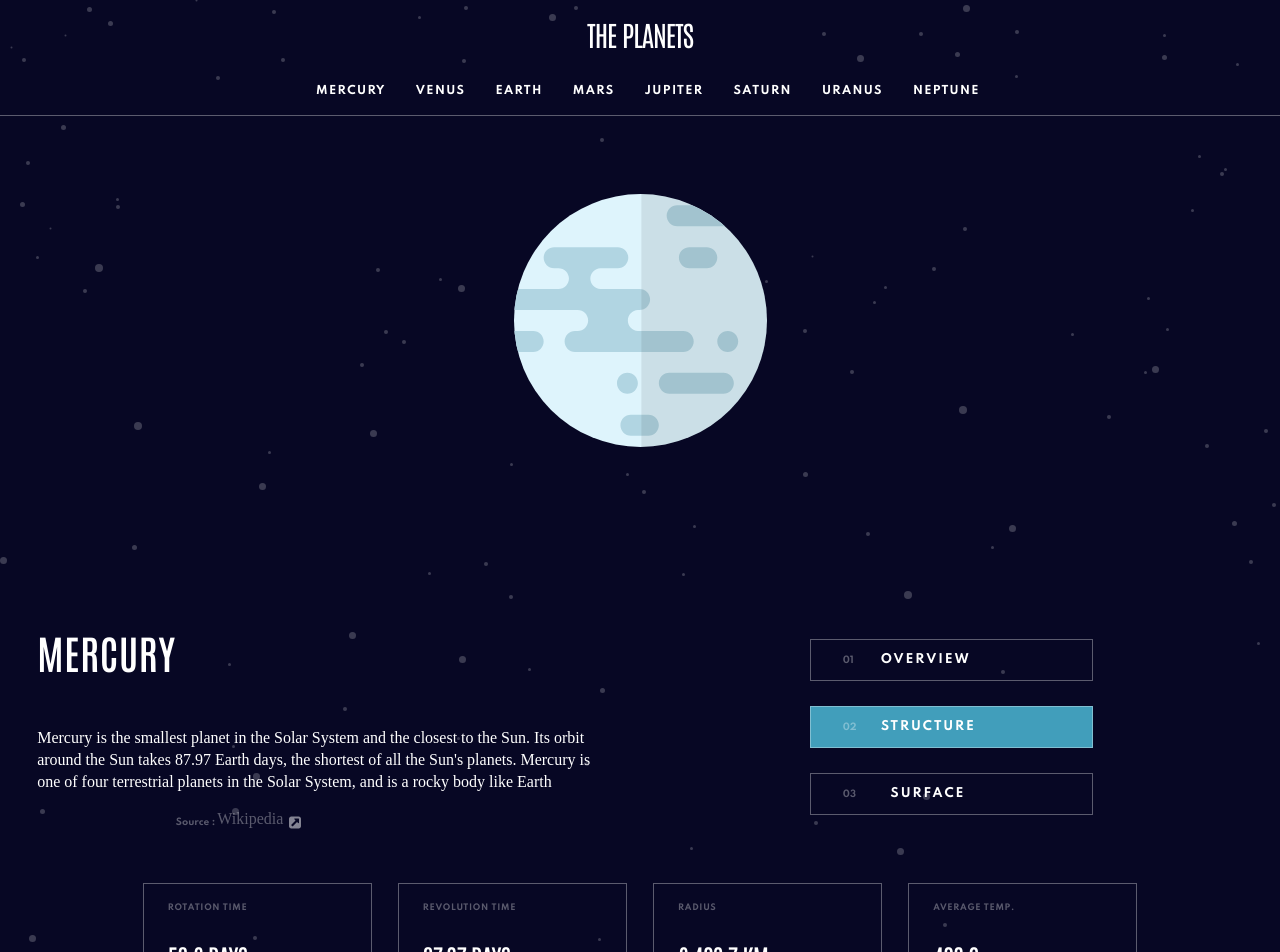
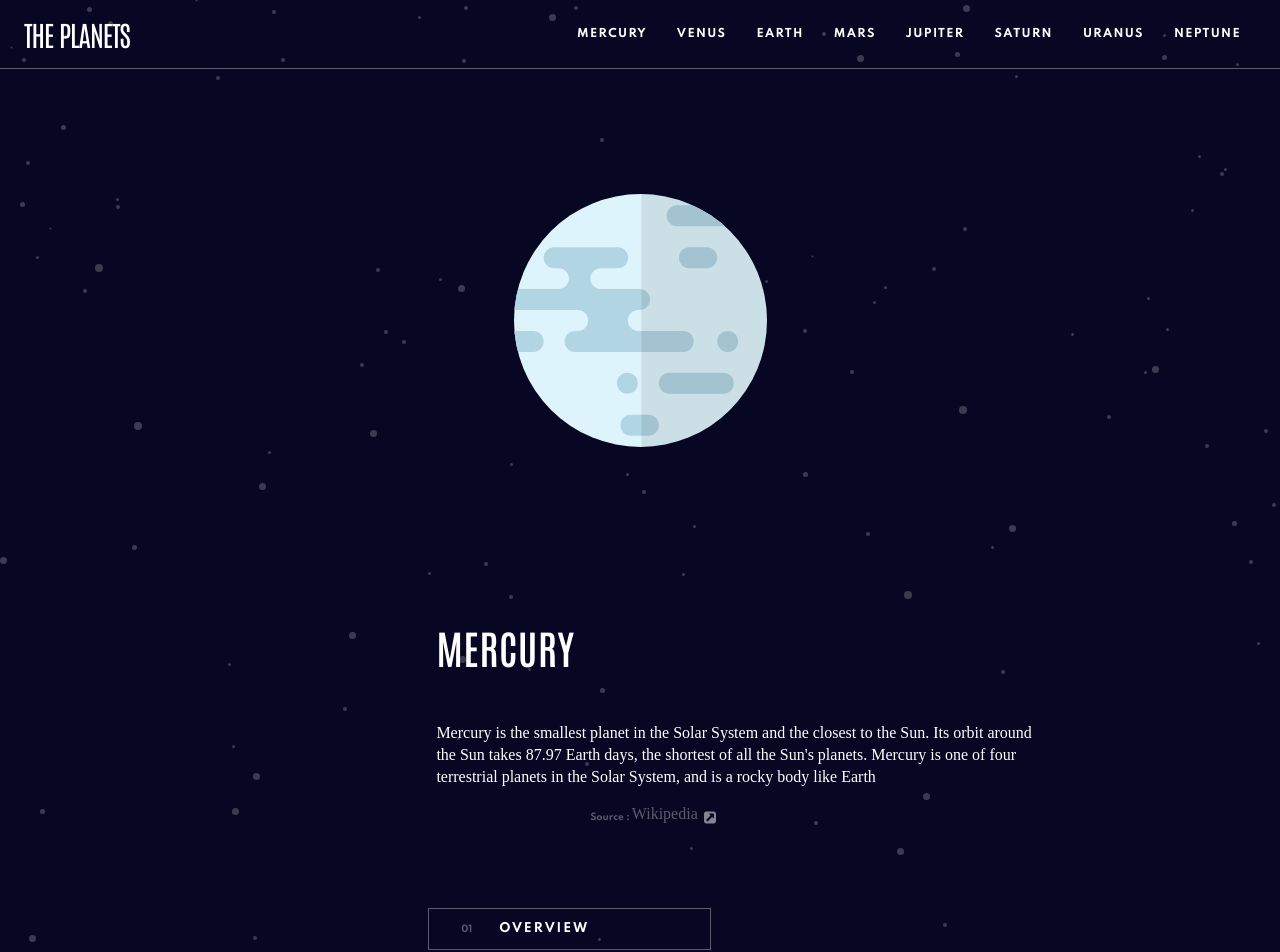
Before and after one commit to MidnightSilva/Planets-fact-site, a React (Create React App) app in the folder client/: page / in a window 1280 px wide. Shown: the top 952 px of the page. Built offline with nearby package versions, Linux system fonts and the light colour scheme.

Commit message:
adjusted layout for desktop, need to pass the update to the other pages as well as the btn fix, after that minior adjusts will be left. project almost done

```diff
--- a/client/src/Pages/Earth.js
+++ b/client/src/Pages/Earth.js
@@ -16,6 +16,7 @@ const Earth = (props) => {
   return (
     <div className="page-container">
       {/* // buttons could be made into a component and import in here twice  */}
+      <div className="Layout">
         <MobileButtons />
         {(count === 1 && <PlanetImage className="planet" image={earth} />) ||
           (count === 2 && (
@@ -50,11 +51,12 @@ const Earth = (props) => {
               (count === 2 && (
                 <PlanetLink href="https://en.wikipedia.org/wiki/Mercury_(planet)#Internal_structure" />
               )) ||
-            (count ===  3 && (
+              (count === 3 && (
                 <PlanetLink href="https://en.wikipedia.org/wiki/Mercury_(planet)#Surface_geology" />
               ))}
           </div>
           <Buttons />
+        </div>
       </div>
       <div className="planet-cards-container">
         <PlanetCards title="Rotation Time" des=".99 Days" />
--- a/client/src/Scss/Nav.scss
+++ b/client/src/Scss/Nav.scss
@@ -124,3 +124,21 @@ display: none;
    font-size: $nav-font-tablet;
 }
 }
+
+
+
+
+@media screen and (min-width: 1200px) {
+nav{
+width: 100%;
+display: flex;
+justify-content: space-between;
+align-items: center;
+border-bottom: solid 1px rgba(255, 255, 255, 0.336);
+}
+.nav-links-container {
+    border-bottom: none;
+    margin-right: 2rem;
+}
+
+}
--- a/client/src/Scss/Planet.scss
+++ b/client/src/Scss/Planet.scss
@@ -128,3 +128,9 @@ letter-spacing: -0.5px;
 }
 
 }
+@media screen and (min-width: 1200px) {
+.Layout{
+    display: flex;
+}
+
+}
--- a/client/src/Scss/button.scss
+++ b/client/src/Scss/button.scss
@@ -165,16 +165,23 @@ line-height: 10px;
 //Uranus
 
 //Neptune
-
-
-
-
-
-
-
 }
 
+@media screen and (min-width: 1200px) {
+.planet-des--btn-container {
+    flex-direction: column;
+           align-items: flex-end;
+}
+.btn-container-above-tablet {
+    align-self: flex-start;
+        align-self: center;
+          padding: 50px 3px;
+}
+.planet-des-wiki-container {
 
+    width: 67%;
+}
+}
 
 ///Desktop Media Queries 1440px
 
```
Lines whose indentation alone changed are shown as unchanged.
